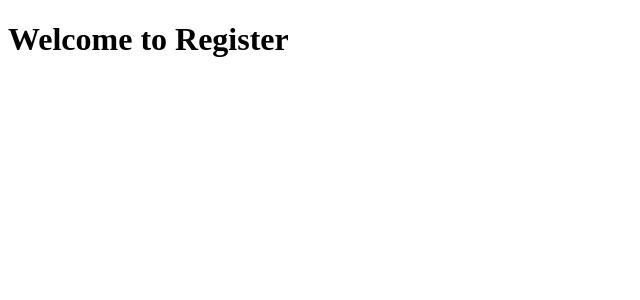
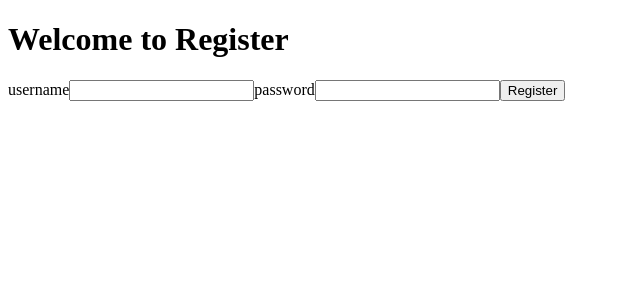
Before and after one commit to kosunghw/booking-manager, a React (Vite) app in the folder frontend/: page /register in a window 1280 px wide. Shown: the top 300 px of the page, without its empty margins (0-640 px from the left). Built offline with nearby package versions, Linux system fonts and the light colour scheme.

Commit message:
Add simple registration form

```diff
--- a/frontend/src/pages/Register.jsx
+++ b/frontend/src/pages/Register.jsx
@@ -1,7 +1,23 @@
+import { useState } from 'react';
+
 export default function Register() {
+  const [password, setPassword] = useState('');
+  const [confirmPassword, setConfirmPassword] = useState('');
+
   return (
     <>
       <h1>Welcome to Register</h1>
+      <section>
+        <form method='POST'>
+          <label type='text' htmlFor='username'>
+            username
+          </label>
+          <input name='username' id='username' />
+          <label htmlFor='password'>password</label>
+          <input type='password' name='password' id='password' />
+          <button type='submit'>Register</button>
+        </form>
+      </section>
     </>
   );
 }
```
